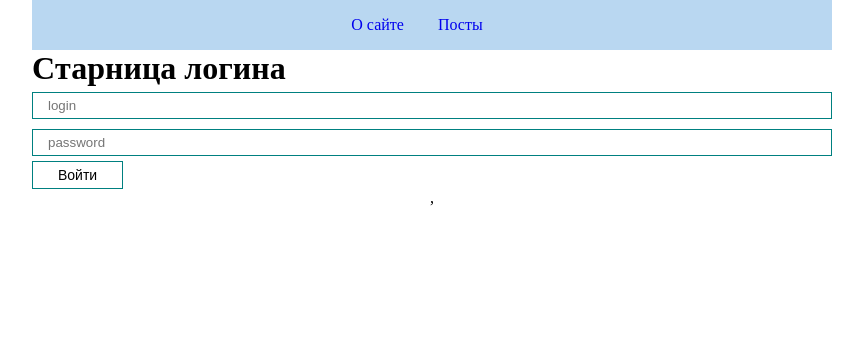
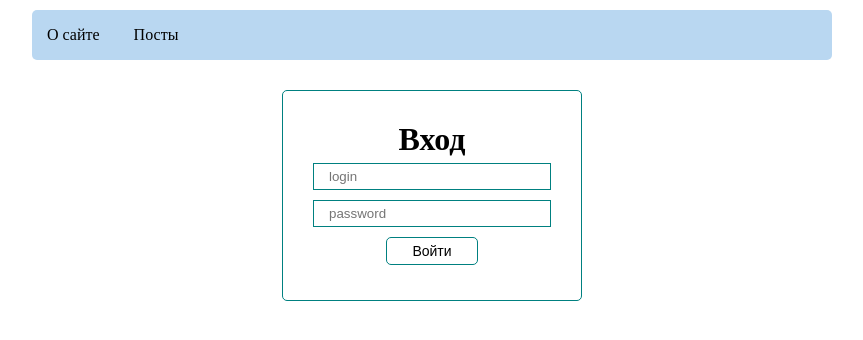
Before and after one commit to Boisglar/react-news-blog, a React (Create React App) app: page /login in a window 1280 px wide. Shown: the top 340 px of the page, without its empty margins (208-1071 px from the left). Built offline with nearby package versions, Linux system fonts and the light colour scheme.

Commit message:
сделал стилизацию

```diff
--- a/src/component/About.jsx
+++ /dev/null
@@ -1,7 +0,0 @@
-import React from 'react';
-
-function About() {
-  return <div>Страница О нас </div>;
-}
-
-export default About;
--- /dev/null
+++ b/src/component/About/About.jsx
@@ -0,0 +1,36 @@
+import React from 'react';
+import s from './About.module.css';
+
+const functionList = [
+  'Создание UI библиотеки',
+  'Использование хуков (useRef, useEffect, useState, useMemo, useContext,)',
+  'Создание кастомного хука useFetching, для обработки ошибок запроса. ',
+  'Условный рендеринг компонентов.',
+  'Сортировки и выпадавший список постов. ',
+  'Поиск и фильтрация постов. ',
+  'Создание модального окна с использованием UI компонента. ',
+  'Создание анимации на странице при помощи React transition group',
+  'Использование запроса axios для получения постов с сервера. ',
+  'Загрузка комментариев к определённому посту.',
+  'Индикация загрузки данных с сервера, создание кастомного компонента Loader',
+  'Постраничный вывод постов.  Пагинация',
+  'React router. Постраничная навигация. Постраничная навигация при помощи useLocation, useParams',
+  'Пример авторизации на фронте. ',
+  'Бесконечная лента. Динамическая пагинация при помощи кастомного хука useObserve',
+];
+
+function About() {
+  return (
+    <div className={s.About}>
+      <h1>Тестовое задание</h1>
+      <div>Реализовал следующий функционал : </div>
+      <ul>
+        {functionList.map((item) => (
+          <li key={item}>{item}</li>
+        ))}
+      </ul>
+    </div>
+  );
+}
+
+export default About;
--- /dev/null
+++ b/src/component/About/About.module.css
@@ -0,0 +1,17 @@
+.About {
+  padding: 50px;
+}
+.About h1 {
+  text-align: center;
+  padding: 15px;
+  border-bottom: 1px solid rgb(133, 133, 133);
+}
+.About div {
+  margin: 15px;
+}
+.About ul {
+  padding: 20px;
+}
+.About li {
+  padding: 5px;
+}
--- a/src/component/PostById.jsx
+++ b/src/component/PostById.jsx
@@ -33,8 +33,9 @@
         <LoaderG />
       ) : (
         <div className="fullPost">
-          <h2>{post.title}</h2>
+          <h1>{post.title}</h1>
           <div>{post.body}</div>
+          <hr />
         </div>
       )}
       <div className="comments">
--- a/src/component/PostItem.jsx
+++ b/src/component/PostItem.jsx
@@ -1,15 +1,15 @@
 import React from 'react';
-import { Link, useLocation } from 'react-router-dom';
+import { Link } from 'react-router-dom';
 import MyButton from './UI/button/MyButton';
 
 export default function PostItem({ post, remove }) {
   return (
     <div className="post">
       <div className="post__content">
-        <strong>
+        <h4>
           {post.id}. {post.title}
-        </strong>
-        <div>{post.body}</div>
+        </h4>
+        <div className="post-body">{post.body}</div>
         <div className="post__btns">
           <Link to={`/posts/${post.id}`}>
             <MyButton>Открыть</MyButton>
--- a/src/component/UI/button/MyButton.module.css
+++ b/src/component/UI/button/MyButton.module.css
@@ -4,5 +4,7 @@
   font-size: 14px;
   background: transparent;
   border: 1px solid teal;
+  border-radius: 5px;
   cursor: pointer;
+  margin: 5px;
 }
--- a/src/component/UI/navbar/Navbar.jsx
+++ b/src/component/UI/navbar/Navbar.jsx
@@ -2,6 +2,7 @@
 import { NavLink } from 'react-router-dom';
 import { AuthContext } from '../../../context/context';
 import MyButton from '../button/MyButton';
+import s from './Navbar.module.css';
 
 function Navbar() {
   const { isAuth, setIsAuth } = useContext(AuthContext);
@@ -12,8 +13,8 @@
   };
 
   return (
-    <div className="navbar">
-      <div className="navbar__links">
+    <div className={s.navbar}>
+      <div className={s.navbar__links}>
         <NavLink to="/About"> О сайте </NavLink>
         <NavLink to="/posts"> Посты</NavLink>
       </div>
--- /dev/null
+++ b/src/component/UI/navbar/Navbar.module.css
@@ -0,0 +1,17 @@
+.navbar {
+  margin-top: 10px;
+  background-color: rgb(185, 215, 241);
+  border-radius: 5px;
+  height: 50px;
+  width: 100%;
+  display: flex;
+  align-items: center;
+  justify-content: space-between;
+  padding: 0 15px;
+}
+
+.navbar__links a {
+  text-decoration: none;
+  color: black;
+  margin-right: 30px;
+}
--- a/src/index.js
+++ b/src/index.js
@@ -9,6 +9,5 @@
     <BrowserRouter>
       <App />
     </BrowserRouter>
-    ,
   </React.StrictMode>,
 );
--- a/src/pages/Login.jsx
+++ b/src/pages/Login.jsx
@@ -11,8 +11,8 @@
     localStorage.setItem('auth', 'true');
   };
   return (
-    <div>
-      <h1>Cтарница логина</h1>
+    <div className="login-form">
+      <h1>Вход</h1>
       <form onSubmit={hendelAuth}>
         <MyInput type="text" placeholder="login" />
         <MyInput type="password" placeholder="password" />
--- a/src/router/router.js
+++ b/src/router/router.js
@@ -1,9 +1,9 @@
 import { Navigate } from 'react-router-dom';
-import About from '../component/About';
 import Login from '../pages/Login';
 import PostById from '../component/PostById';
 import Posts from '../pages/Posts';
 import NotFount from '../pages/NotFount';
+import About from '../component/About/About';
 
 export const privateRoutes = [
   { path: '/about', component: <About /> },
--- a/src/style/App.css
+++ b/src/style/App.css
@@ -17,8 +17,12 @@
   display: flex;
   padding: 15px;
   border: 2px solid teal;
+  border-radius: 5px;
   margin-top: 15px;
   justify-content: space-between;
+}
+.post-body {
+  padding: 20px;
 }
 h3 {
   text-align: center;
@@ -57,15 +61,7 @@
   border: 2px solid rgb(95, 95, 95);
   font-weight: bold;
 }
-.navbar {
-  background-color: rgb(185, 215, 241);
-  height: 50px;
-  width: 100%;
-  display: flex;
-  align-items: center;
-  justify-content: center;
-  padding: 0 15px;
-}
+
 .active {
   color: teal;
   border-bottom: 1px solid teal;
@@ -76,13 +72,16 @@
   margin: 30px;
 }
 
-.navbar__links a {
-  text-decoration: none;
-  margin-right: 30px;
-}
 .fullPost {
   padding: 30px;
   margin: 15px;
+}
+.fullPost h1 {
+  text-align: center;
+  margin-bottom: 33px;
+}
+.fullPost hr {
+  margin-top: 30px;
 }
 
 .not-fount-page {
@@ -90,9 +89,11 @@
 }
 .comments {
   padding: 30px;
-  border: 1px solid teal;
 }
 .post-comment {
+  padding: 10px;
+  border: 1px solid teal;
+  border-radius: 5px;
   margin: 30px;
 }
 .post-comment h4 {
@@ -110,3 +111,17 @@
   padding: 5px;
   margin-top: 10px;
 }
+.login-form {
+  border-radius: 5px;
+  border: 1px solid teal;
+  padding: 30px;
+  margin: auto;
+  margin-top: 30px;
+  max-width: 300px;
+}
+.login-form h1 {
+  text-align: center;
+}
+.login-form form {
+  text-align: center;
+}
```
